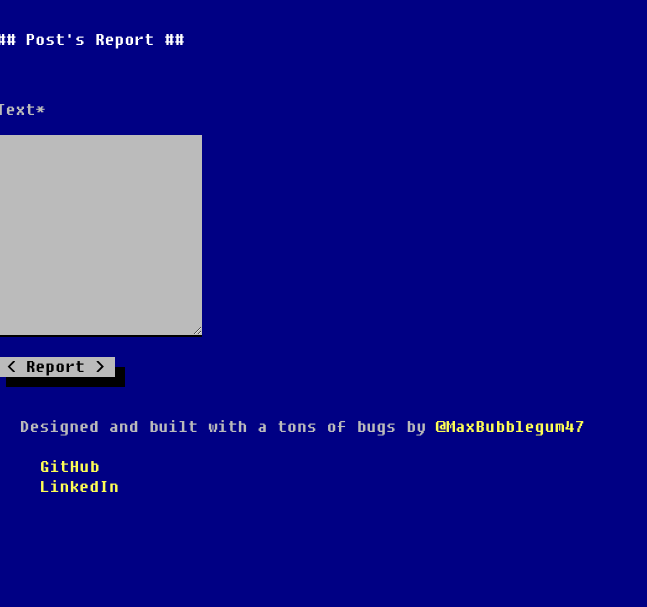
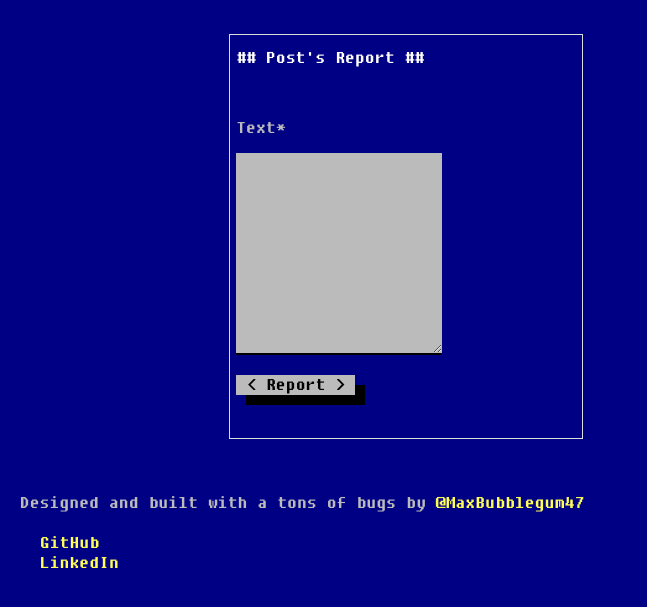
Before and after one commit to MaxBubblegum47/django_project, a Django app: page /post/16/report/ in a window 1280 px wide. Shown: the part 82-689 px from the top of the page, without its empty margins (0-647 px from the left). Run offline with Django 3.2, Linux system fonts and the light colour scheme; a user stored in the database is signed in; data comes from the database, SQL or seed files in the repository; both versions use the stored data as it was after the commit; some libraries are stand-ins or nearby versions.

Commit message:
Fixing GUI in report_post.html.

```diff
--- a/blog/templates/report_post.html
+++ b/blog/templates/report_post.html
@@ -2,6 +2,19 @@
 {% load crispy_forms_filters %}
 {% load crispy_forms_tags %}
 {% block content %}
+    <style>
+    .center {
+        margin: auto;
+        width: 60%;
+        padding: 10px;
+    }
+    </style>
+
+
+    <div class="center">
+    <ul class="thumbnails">
+    <li class="span4">
+    <div class="thumbnail">
     <div class="content-section">
         <form method="POST">
             {% csrf_token %}
@@ -14,4 +27,8 @@
             </div>
         </form>
     </div>
+    </div>
+    </li>
+    </ul>
+    </div>
 {% endblock content %}
```
Also changed, not shown: db.sqlite3.
